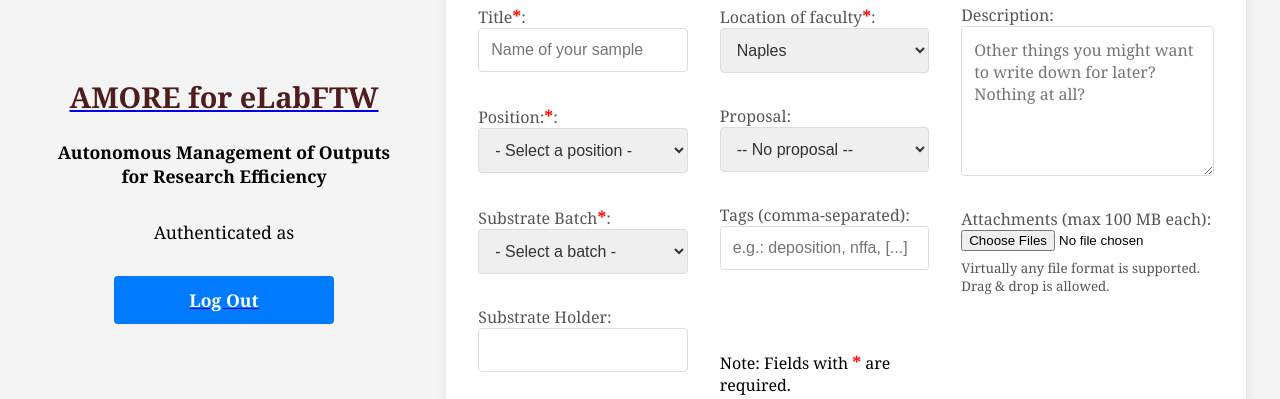
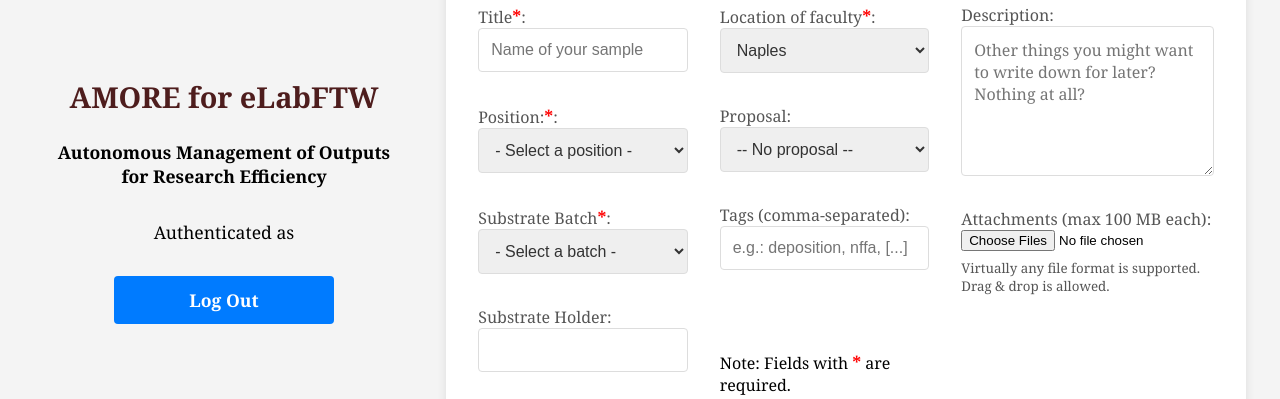
Before and after one commit to PioApocalypse/AMORE, a Flask app: template amore/gui/templates/create_sample.html in a window 1280 px wide. Shown: the part 200-599 px from the top of the page. Run offline with Flask 3, Linux system fonts and the light colour scheme; the template is opened without the code that fills it, so the values that code supplies are empty; parts of the project's set-up code (start-up, migrations or seed data) failed here and were passed over.

Commit message:
removes underline from anchors/links

```diff
--- a/amore/gui/static/styles.css
+++ b/amore/gui/static/styles.css
@@ -11,6 +11,10 @@ body {
   justify-content: center;
   align-items: center;
   height: 100vh;
+}
+
+a {
+  text-decoration: none;
 }
 
 .home-grid {
@@ -154,5 +158,4 @@ footer div {
 
 footer a {
   color: #f4f4f4;
-  text-decoration: none;
 }
```
